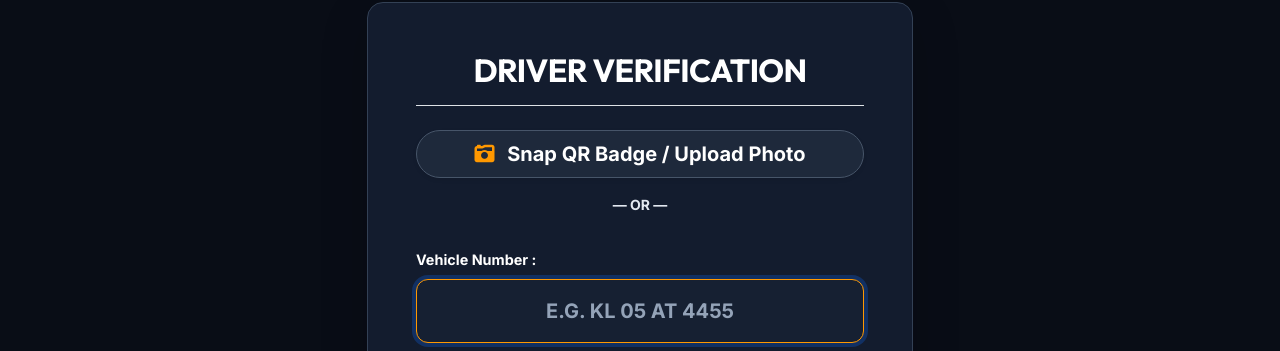
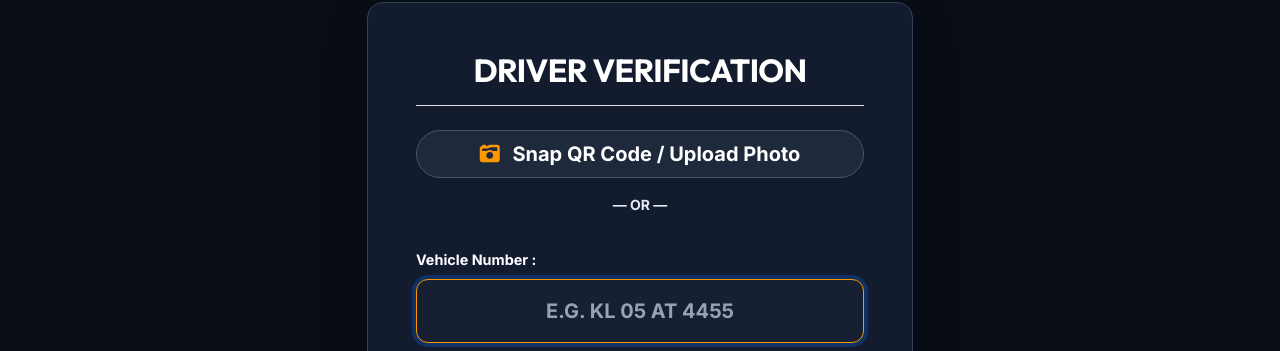
Before and after one commit to vyshnavivenu/SafeRide, a Django app: page /verify/ in a window 1280 px wide. Shown: the part 126-477 px from the top of the page. Run offline with Django 5.2, Linux system fonts and the light colour scheme; some libraries are stand-ins or nearby versions.

Commit message:
UI: Update button text from SNAP DRIVER QR BADGE to SNAP DRIVER QR CODE

```diff
--- a/templates/components/qr_scanner_modal.html
+++ b/templates/components/qr_scanner_modal.html
@@ -40,7 +40,7 @@
 
           <!-- Active Photo Preview View (After photo snapped) -->
           <div id="snapshot-preview-view" class="position-relative w-100 d-none" style="min-height: 220px; background: #000000;">
-            <img id="snapshot-preview-img" src="" alt="Captured QR Badge" class="img-fluid rounded-3" style="max-height: 260px; width: 100%; object-fit: contain;">
+            <img id="snapshot-preview-img" src="" alt="Captured QR Code" class="img-fluid rounded-3" style="max-height: 260px; width: 100%; object-fit: contain;">
 
             <!-- Scanning Laser Overlay Animation -->
             <div id="snapshot-laser" class="laser-beam"></div>
@@ -53,7 +53,7 @@
 
         <!-- Status & Diagnostic Feedback Message Box -->
         <div id="qr-reader-results" class="mt-3 small fw-bold font-monospace p-2 rounded-3" style="background: rgba(15, 23, 42, 0.7); min-height: 38px;">
-          <span class="text-white opacity-75"><i class="fa-solid fa-circle-info me-1 text-warning"></i> Ready. Tap the box above to snap the driver's QR badge.</span>
+          <span class="text-white opacity-75"><i class="fa-solid fa-circle-info me-1 text-warning"></i> Ready. Tap the box above to snap the driver's QR code.</span>
         </div>
 
         <!-- Retake Snapshot Action Button (Shown when retrying) -->
--- a/templates/passenger/dashboard.html
+++ b/templates/passenger/dashboard.html
@@ -76,7 +76,7 @@
         <i class="fa-solid fa-qrcode me-1"></i> STEP 1: VERIFY BEFORE BOARDING
       </span>
       <h3 class="fw-bold text-white mb-1 text-uppercase tracking-wider">DRIVER VERIFICATION</h3>
-      <p class="text-white opacity-75 small mb-0">Scan the driver's QR badge or manually enter their vehicle registration number to inspect identity, verification status & safety ratings before starting a trip.</p>
+      <p class="text-white opacity-75 small mb-0">Scan the driver's QR code or manually enter their vehicle registration number to inspect identity, verification status & safety ratings before starting a trip.</p>
     </div>
 
     <div class="row justify-content-center">
@@ -86,7 +86,7 @@
         <div class="text-center mb-4">
           <button type="button" class="btn btn-lg w-100 fw-bold rounded-pill shadow py-3 text-white border border-2 border-warning hover-lift" style="background: linear-gradient(135deg, #1E293B, #0F172A);" onclick="triggerSnapshotCapture()">
             <i class="fa-solid fa-camera-retro me-2 text-warning fs-5"></i>
-            <span class="fs-5">SNAP DRIVER QR BADGE</span>
+            <span class="fs-5">SNAP DRIVER QR CODE</span>
             <span class="badge bg-warning text-dark ms-2 rounded-pill small">Instant Snap</span>
           </button>
           <div class="my-3 text-white opacity-50 fw-bold small text-uppercase tracking-widest">— OR ENTER VEHICLE NUMBER —</div>
--- a/templates/verify_driver.html
+++ b/templates/verify_driver.html
@@ -16,7 +16,7 @@
         <!-- Scan QR Code Button Option -->
         <div class="text-center mb-3">
           <button type="button" class="btn btn-outline-light btn-lg w-100 fw-bold rounded-pill shadow-sm" onclick="triggerSnapshotCapture()">
-            <i class="fa-solid fa-camera-retro me-2 text-warning"></i> Snap QR Badge / Upload Photo
+            <i class="fa-solid fa-camera-retro me-2 text-warning"></i> Snap QR Code / Upload Photo
           </button>
           <div class="my-3 text-white fw-bold small text-uppercase">— OR —</div>
         </div>
```
